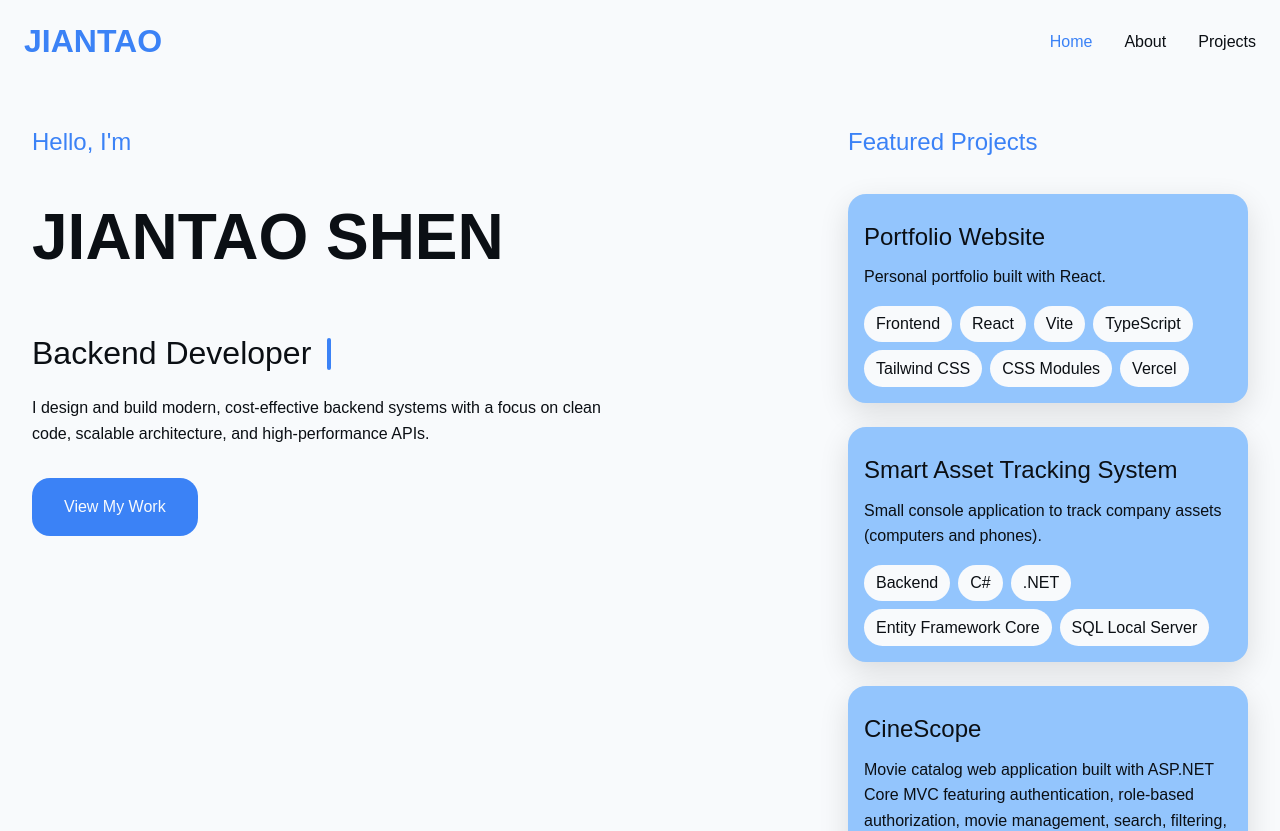
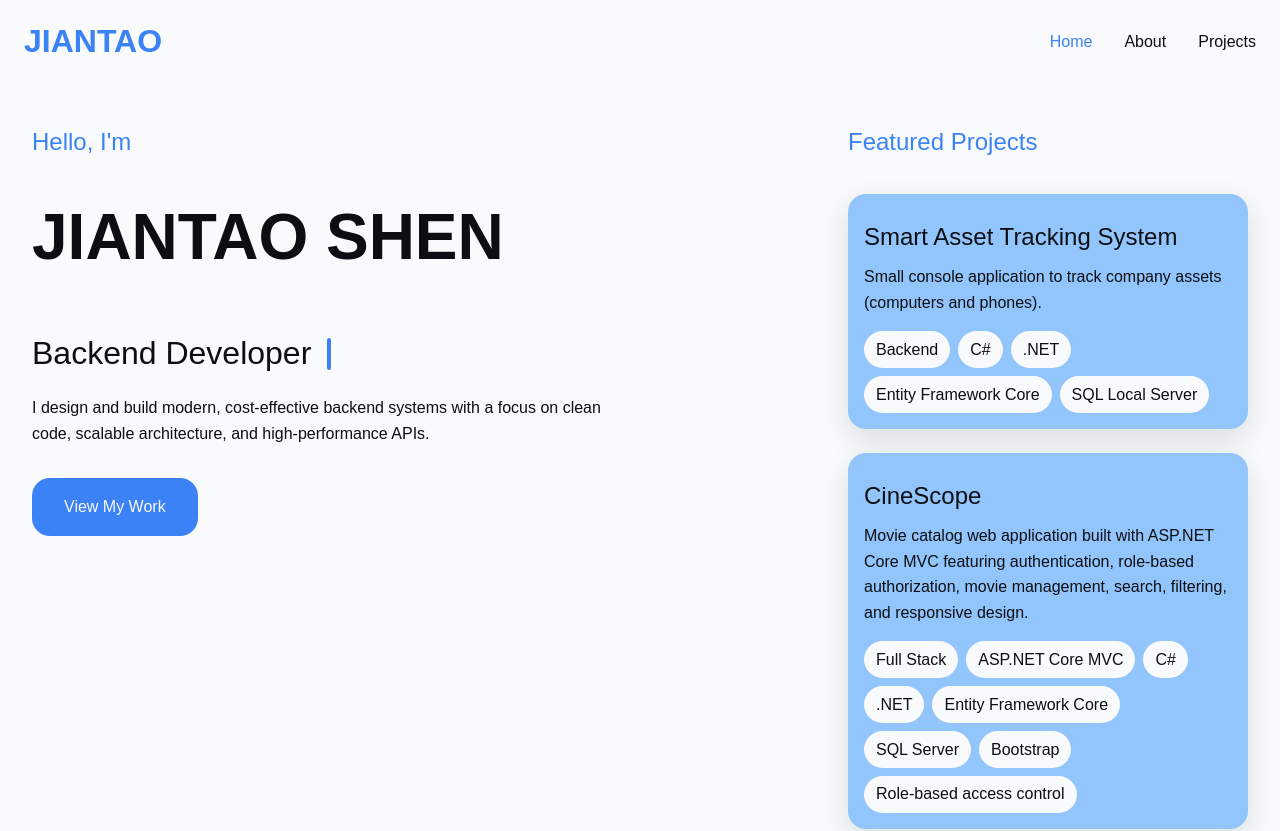
Before and after one commit to jiantaoshen/portfoilo, a React (Vite) app: page / in a window 1280 px wide. Shown: the top 831 px of the page. Built offline with nearby package versions, Linux system fonts and the light colour scheme.

Commit message:
Change project card display to show last two projects

```diff
--- a/src/pages/home.tsx
+++ b/src/pages/home.tsx
@@ -35,7 +35,7 @@ export default function Home() {
           <h3>Featured Projects</h3>
 
         {/* PROJECT CARDS WITH NAVIGATION */}
-        {projects.map((project) => (
+        {projects.slice(-2).map((project) => (
           <div
             key={project.id}
             className={card["project-card"]}
```
